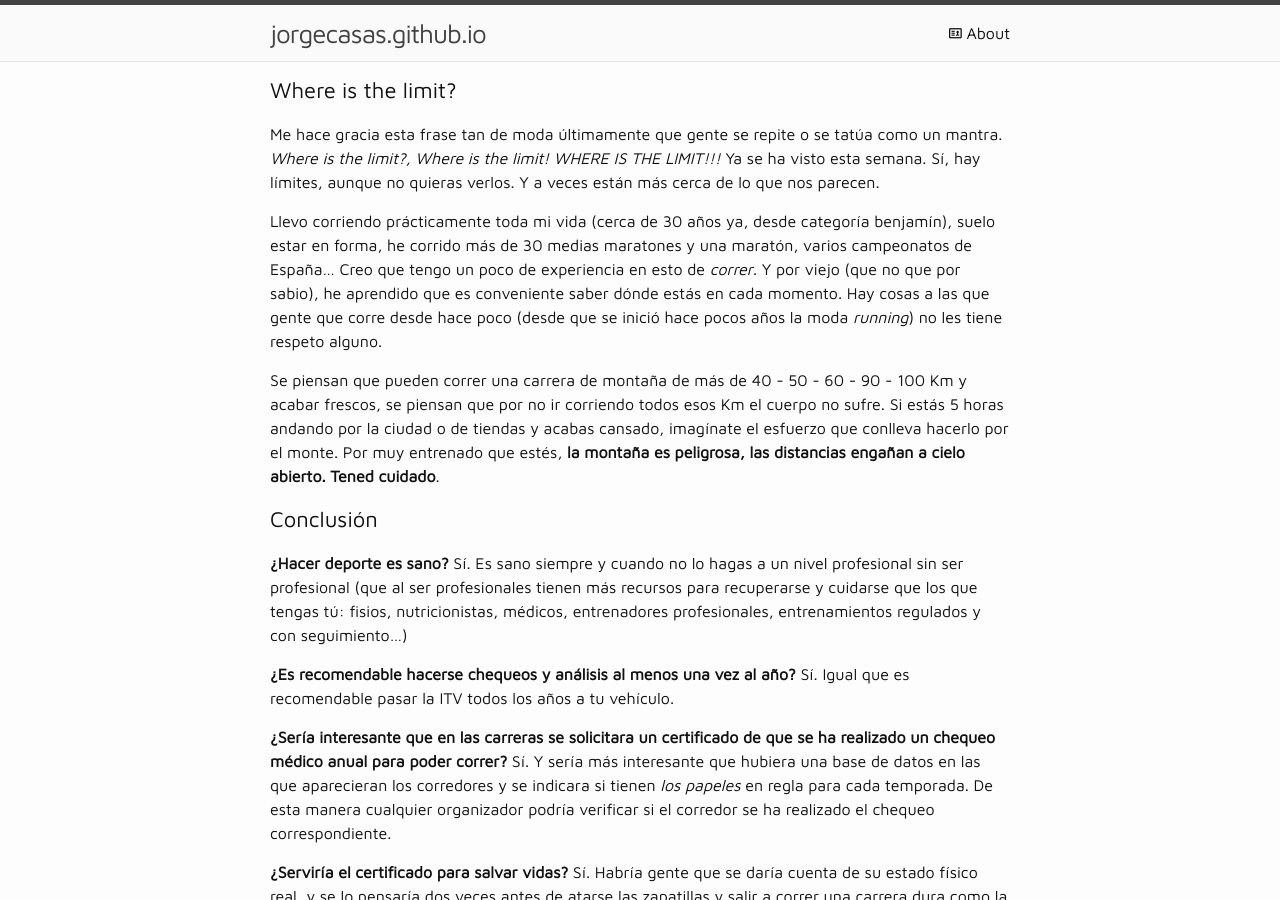
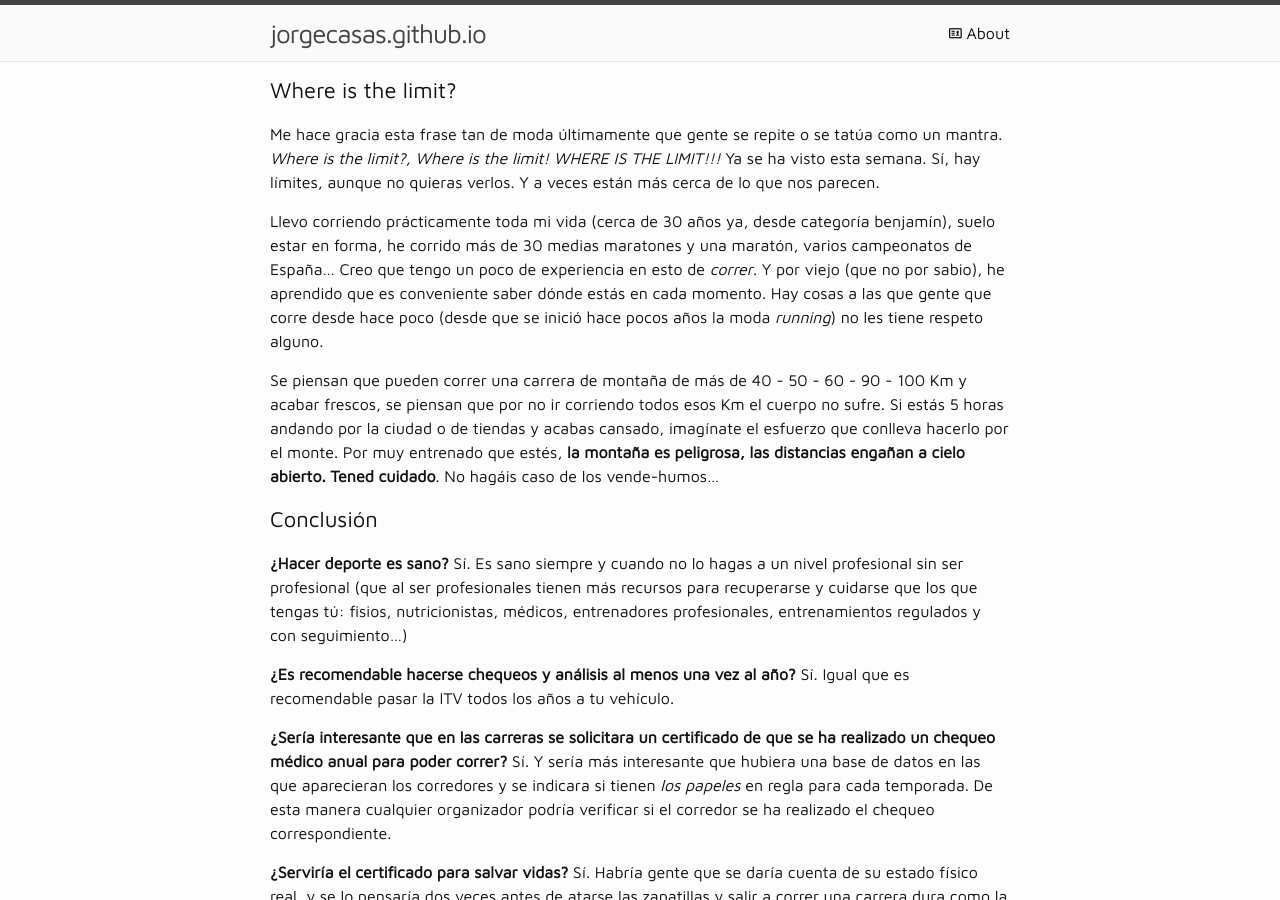
Before and after one commit to jorgecasas/jorgecasas.github.io, a Jekyll site: the page built from _posts/2015-11-12-la-locura-de-correr.markdown, in a window 1280 px wide and 900 px high, scrolled down 1291 px. Built offline with Jekyll 4.4.1, drawn with Linux system fonts in a browser that asks for light colours; comment, search, counter and statistics services are not loaded.

Commit message:
Post: La locura de correr

```diff
--- a/_posts/2015-11-12-la-locura-de-correr.markdown
+++ b/_posts/2015-11-12-la-locura-de-correr.markdown
@@ -45,9 +45,9 @@ Where is the limit?
 
 Me hace gracia esta frase tan de moda últimamente que gente se repite o se tatúa como un mantra. _Where is the limit?, Where is the limit! WHERE IS THE LIMIT!!!_ Ya se ha visto esta semana. Sí, hay límites, aunque no quieras verlos. Y a veces están más cerca de lo que nos parecen.
 
-Llevo corriendo prácticamente toda mi vida (cerca de 30 años ya, desde categoría benjamín), suelo estar en forma, he corrido más de 30 medias maratones y una maratón, varios campeonatos de España... Creo que tengo un poco de experiencia en esto de _correr_. Y por viejo (que no que por sabio), he aprendido que es conveniente saber dónde estás en cada momento. Hay cosas a las que gente que corre desde hace poco (desde que se inició hace pocos años la moda _running_) no les tiene respeto alguno.
+Llevo corriendo prácticamente toda mi vida (cerca de 30 años ya, desde categoría benjamín), suelo estar en forma, he corrido más de 30 medias maratones y una maratón, varios campeonatos de España... Creo que tengo un poco de experiencia en esto de _correr_. Y por viejo (que no por sabio), he aprendido que es conveniente saber dónde estás en cada momento. Hay cosas a las que gente que corre desde hace poco (desde que se inició hace pocos años la moda _running_) no les tiene respeto alguno.
 
-Se piensan que pueden correr una carrera de montaña de más de 40 - 50 - 60 - 90 - 100 Km y acabar frescos, se piensan que por no ir corriendo todos esos Km el cuerpo no sufre. Si estás 5 horas andando por la ciudad o de tiendas y acabas cansado, imagínate el esfuerzo que conlleva hacerlo por el monte. Por muy entrenado que estés, **la montaña es peligrosa, las distancias engañan a cielo abierto. Tened cuidado**.
+Se piensan que pueden correr una carrera de montaña de más de 40 - 50 - 60 - 90 - 100 Km y acabar frescos, se piensan que por no ir corriendo todos esos Km el cuerpo no sufre. Si estás 5 horas andando por la ciudad o de tiendas y acabas cansado, imagínate el esfuerzo que conlleva hacerlo por el monte. Por muy entrenado que estés, **la montaña es peligrosa, las distancias engañan a cielo abierto. Tened cuidado**. No hagáis caso de los vende-humos...
 
 
 Conclusión
```
